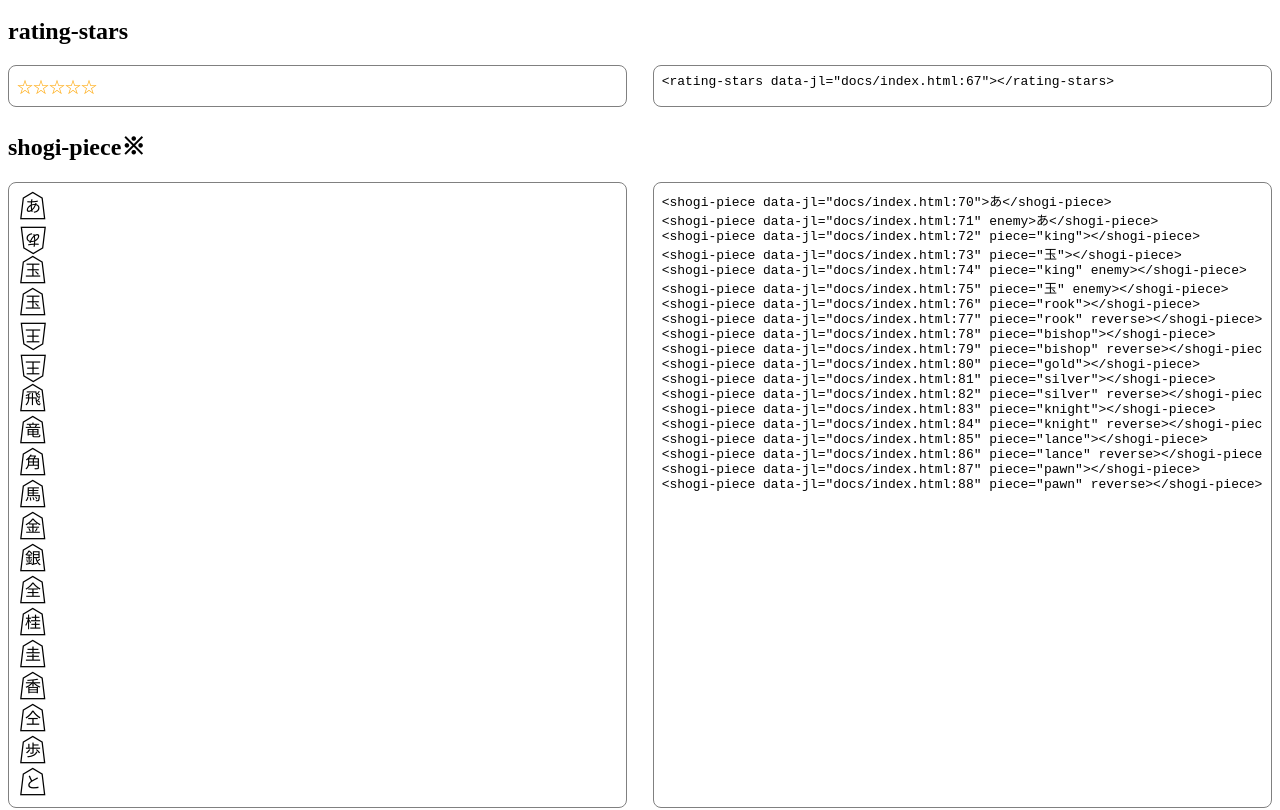
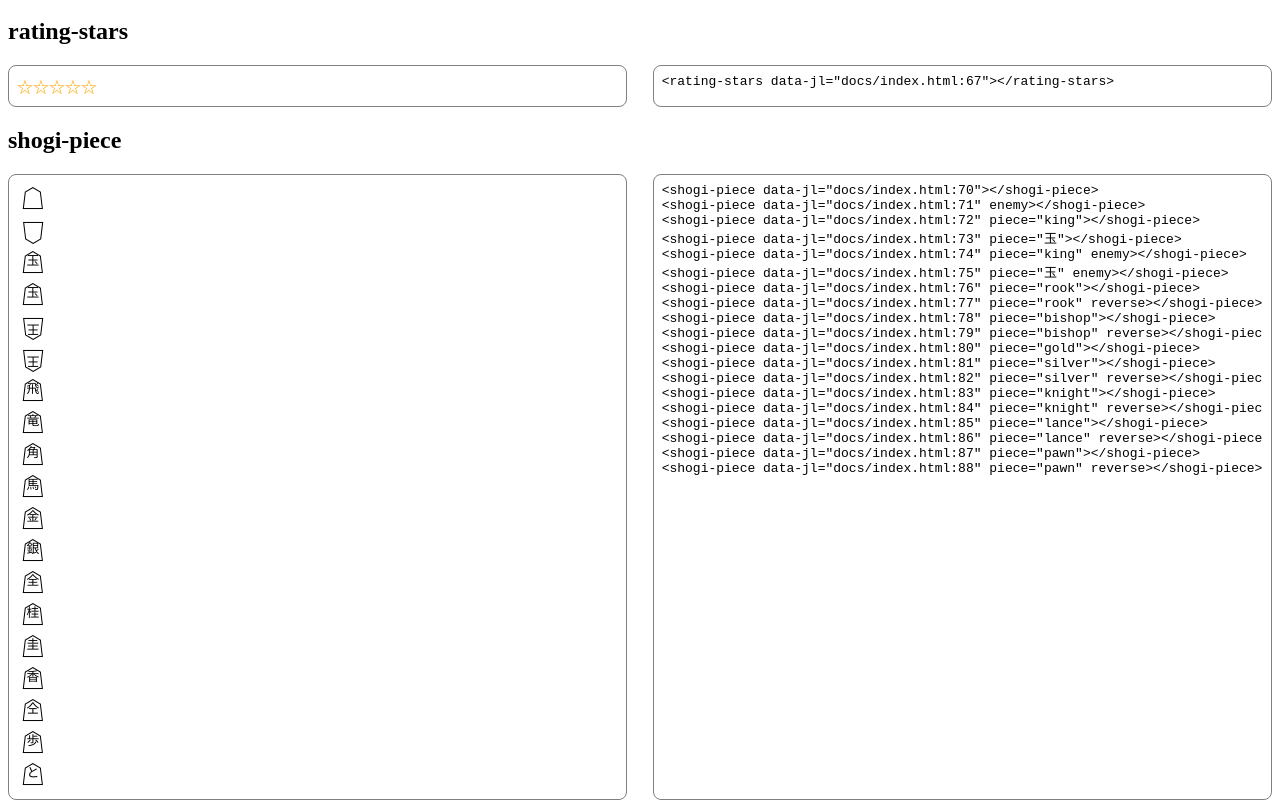
Before and after one commit to Azulamb/WebComponents, a website: page docs/index.html in a window 1280 px wide. Shown: the part 1189-1999 px from the top of the page. Drawn offline with Linux system fonts and the light colour scheme.

Commit message:
Fix shogi.

```diff
--- a/docs/dl-button.js
+++ b/docs/dl-button.js
@@ -8,11 +8,12 @@ class DLButton extends HTMLElement {
         const style = document.createElement('style');
         style.innerHTML =
             [
-                ':host { display: inline-block; cursor: pointer; border-radius: 0.2rem; border: 1px solid gray; overflow: hidden; }',
+                ':host { --text: "Download"; --disable-color: rgba( 0, 0, 0, 0.3 ); display: inline-block; cursor: pointer; border-radius: 0.2rem; border: 1px solid gray; overflow: hidden; }',
                 ':host > div { position: relative; width: 100%; height: 100%; box-sizing: border-box; padding: 0.4em 1.2em; display: flex; flex-direction: column; justify-content: center; align-items: center; }',
                 ':host > div > a { display: block; text-decoration: none; border: 0; position: absolute; top: 0; left: 0; width: 100%; height: 100%; }',
-                ':host( :empty ) > div:before { content: "Download"; display: inline; }',
-                ':host( [ disable ] ) {  }',
+                ':host( :empty ) > div::before { content: var( --text ); display: inline; }',
+                ':host( [ disable ] ) { cursor: auto; }',
+                ':host( [ disable ] ) > div::after { content: ""; display: block; position: absolute; top: 0; left: 0; width: 100%; height: 100%; background-color: var( --disable-color ); }',
                 ':host( [ disable ] ) > div > a { display: none; }',
             ].join('');
         this.button = document.createElement('a');
--- a/docs/index.html
+++ b/docs/index.html
@@ -66,9 +66,9 @@
 	<h2>rating-stars</h2>
 	<html-code change><rating-stars></rating-stars></html-code>
 
-	<h2 class="wip">shogi-piece</h2>
-	<html-code change><shogi-piece>あ</shogi-piece>
-<shogi-piece enemy>あ</shogi-piece>
+	<h2>shogi-piece</h2>
+	<html-code change><shogi-piece></shogi-piece>
+<shogi-piece enemy></shogi-piece>
 <shogi-piece piece="king"></shogi-piece>
 <shogi-piece piece="玉"></shogi-piece>
 <shogi-piece piece="king" enemy></shogi-piece>
@@ -90,7 +90,7 @@
 	<h2>game-board</h2>
 	<html-code change><game-board></game-board></html-code>
 
-	<h2 class="wip">shogi-board</h2>
+	<h2>shogi-board</h2>
 	<html-code change><shogi-board>
 	<shogi-piece piece="l" data-position="x1y1" enemy></shogi-piece>
 	<shogi-piece piece="n" data-position="x2y1" enemy></shogi-piece>
--- a/docs/morse-code.js
+++ b/docs/morse-code.js
@@ -18,7 +18,34 @@ class MorseCode extends HTMLElement {
         if (customElements.get(tagname)) {
             return;
         }
-        this.AddTable('en', { S: '000', s: '000', O: '111', o: '111' });
+        this.AddTable('en', {
+            A: '01', a: '01',
+            B: '1000', b: '1000',
+            C: '1010', c: '1010',
+            D: '100', d: '100',
+            E: '0', e: '0',
+            F: '0010', f: '0010',
+            G: '110', g: '110',
+            H: '0000', h: '0000',
+            I: '00', i: '00',
+            J: '0111', j: '0111',
+            K: '101', k: '101',
+            L: '0100', l: '0100',
+            M: '11', m: '11',
+            N: '10', n: '10',
+            O: '111', o: '111',
+            P: '0110', p: '0110',
+            Q: '1101', q: '1101',
+            R: '010', r: '010',
+            S: '000', s: '000',
+            T: '1', t: '1',
+            U: '001', u: '001',
+            V: '0001', v: '0001',
+            W: '011', w: '011',
+            X: '1001', x: '1001',
+            Y: '1011', y: '1011',
+            Z: '1100', z: '1100',
+        });
         customElements.define(tagname, this);
     }
     static AddTable(lang, table) {
@@ -37,7 +64,7 @@ class MorseCode extends HTMLElement {
         const strings = Array.from(this.textContent || '');
         const s = this.getAttribute('short') || this.style.getPropertyValue('--short') || '・';
         const l = this.getAttribute('long') || this.style.getPropertyValue('--long') || '－';
-        this.contents.textContent = strings.map((char) => { return this.convert(table[char] || '', s, l); }).join('');
+        this.contents.innerHTML = strings.map((char) => { return '<span>' + this.convert(table[char] || '', s, l) + '</span>'; }).join('');
     }
     static get observedAttributes() { return ['short', 'lang', 'style']; }
     attributeChangedCallback(attrName, oldVal, newVal) {
--- a/docs/shogi-board.js
+++ b/docs/shogi-board.js
@@ -18,7 +18,8 @@ class ShogiBoard extends GameBoard {
         styles.push('div.board > [ data-position = "' + position + '" ] {' +
             'grid-column: -' + x + '/-' + (x + 1) + ';grid-row: -' + y + '/-' + (y + 1) + ';' +
             '}', '::slotted( [ data-position = "' + position + '" ] ) { left: calc( ( 100% ' + ' * ' +
-            (this.width - x) + ' ) / ' + this.width + ' ); top: calc( 100% ' + ' * ' + (y - 1) + ' / ' + this.height + ' ); }');
+            (this.width - x) + ' ) / ' + this.width + ' ); top: calc( 100% ' + ' * ' + (y - 1) + ' / ' + this.height +
+            ' ); width: calc( 100% / ' + this.width + ' ); }');
     }
     setPiece(x, y, piece, enemy, reverse) {
         if (typeof piece === 'string') {
--- a/docs/shogi-piece.js
+++ b/docs/shogi-piece.js
@@ -3,31 +3,60 @@ class ShogiPiece extends HTMLElement {
         super();
         const shadow = this.attachShadow({ mode: 'open' });
         const styles = [
-            ':host { display: block; --shogi-size: var( --size, 2rem ); width: var( --shogi-size ); height: var( --shogi-size ); line-height: var( --shogi-size ); }',
-            ':host > div { position: relative; text-align: center; font-size: var( --shogi-size ); width: 100%; height: 100%; font-size: calc( var( --shogi-size ) / 2 ); }',
-            ':host > div::before, :host > div::after { display: block; width: 1em; height: 1em; line-height: 1em; text-align: center; position: absolute; top: 0; bottom: 0; left: 0; right: 0; margin: auto; }',
-            ':host > div::before { content: "☖"; font-size: var( --shogi-size ); }',
-            ':host > div::after { font-size: calc( var( --shogi-size ) / 2 ); }',
+            ':host { display: block; width: 2rem; }',
+            ':host > div { position: relative; text-align: center; width: 100%; height: 100%; }',
+            ':host > div > svg { display: block; width: 100%; height: 100%; }',
+            ':host > div > svg .c { display: none; }',
             ':host( [ enemy ] ) > div { transform: rotate( 180deg ); }',
         ];
+        const frame = document.createElementNS('http://www.w3.org/2000/svg', 'text');
+        frame.setAttribute('x', '50%');
+        frame.setAttribute('y', '50%');
+        frame.setAttribute('text-anchor', 'middle');
+        frame.setAttribute('dominant-baseline', 'central');
+        frame.setAttribute('fill', 'var( --color )');
+        frame.textContent = '☖';
+        const svg = document.createElementNS('http://www.w3.org/2000/svg', 'svg');
+        svg.setAttributeNS(null, 'width', '20px');
+        svg.setAttributeNS(null, 'height', '20px');
+        svg.setAttributeNS(null, 'viewBox', '0 0 20 20');
+        svg.appendChild(frame);
+        const create = (text, name) => {
+            const piece = document.createElementNS('http://www.w3.org/2000/svg', 'text');
+            piece.classList.add('c', name);
+            piece.textContent = text;
+            piece.setAttribute('x', '50%');
+            piece.setAttribute('y', '45%');
+            piece.setAttribute('text-anchor', 'middle');
+            piece.setAttribute('dominant-baseline', 'central');
+            piece.setAttribute('font-size', '8');
+            piece.setAttribute('fill', 'var( --color )');
+            return piece;
+        };
         ShogiPiece.Pieces.forEach((data) => {
-            styles.push(data.names.map((name) => { return ':host( [ piece = "' + name + '" ] ) > div::after'; }).join(',') +
-                ' { content: "' + data.print + '"; }');
+            const basename = data.names[0];
+            styles.push(data.names.map((name) => { return ':host( [ piece = "' + name + '" ] ) .c.' + basename; }).join(',') +
+                ' { display: block; }');
+            svg.appendChild(create(data.print, basename));
             if (data.enemy) {
-                styles.push(data.names.map((name) => { return ':host( [ piece = "' + name + '" ][ enemy ] ) > div::after'; }).join(',') +
-                    ' { content: "' + data.enemy + '"; }');
+                styles.push(data.names.map((name) => { return ':host( [ piece = "' + name + '" ][ enemy ] ) .c.' + basename; }).join(',') +
+                    ' { display: none; }', data.names.map((name) => { return ':host( [ piece = "' + name + '" ][ enemy ] ) .c.e_' + basename; }).join(',') +
+                    ' { display: block; }');
+                svg.appendChild(create(data.enemy, 'e_' + basename));
             }
             if (data.reverse) {
-                styles.push(data.names.map((name) => { return ':host( [ piece = "' + name + '" ][ reverse ] ) > div::after'; }).join(',') +
-                    ' { content: "' + data.reverse + '"; }');
+                styles.push(data.names.map((name) => { return ':host( [ piece = "' + name + '" ][ reverse ] ) .c.' + basename; }).join(',') +
+                    ' { display: none; }', data.names.map((name) => { return ':host( [ piece = "' + name + '" ][ reverse ] ) .c.r_' + basename; }).join(',') +
+                    ' { display: block; }');
+                svg.appendChild(create(data.reverse, 'r_' + basename));
             }
         });
         const style = document.createElement('style');
         style.innerHTML = styles.join('');
-        const div = document.createElement('div');
-        div.appendChild(document.createElement('slot'));
+        const contents = document.createElement('div');
+        contents.appendChild(svg);
         shadow.appendChild(style);
-        shadow.appendChild(div);
+        shadow.appendChild(contents);
     }
     static Init(tagname = 'shogi-piece') {
         if (customElements.get(tagname)) {
--- a/src/shogi-board.ts
+++ b/src/shogi-board.ts
@@ -64,7 +64,8 @@ class ShogiBoard extends GameBoard
 			'grid-column: -' + x + '/-' + ( x + 1 ) +';grid-row: -' + y + '/-' + ( y + 1 ) + ';' +
 			'}',
 			'::slotted( [ data-position = "' + position + '" ] ) { left: calc( ( 100% ' + ' * ' +
-			( this.width - x ) + ' ) / ' + this.width + ' ); top: calc( 100% ' + ' * ' + ( y - 1 ) + ' / ' + this.height + ' ); }'
+			( this.width - x ) + ' ) / ' + this.width + ' ); top: calc( 100% ' + ' * ' + ( y - 1 ) + ' / ' + this.height +
+			' ); width: calc( 100% / ' + this.width + ' ); }'
 		);
 	}
 
```
Also changed, not shown: src/dl-button.ts (+4 -3 lines), src/morse-code.ts (+30 -2 lines), src/shogi-piece.ts (+51 -57 lines).
